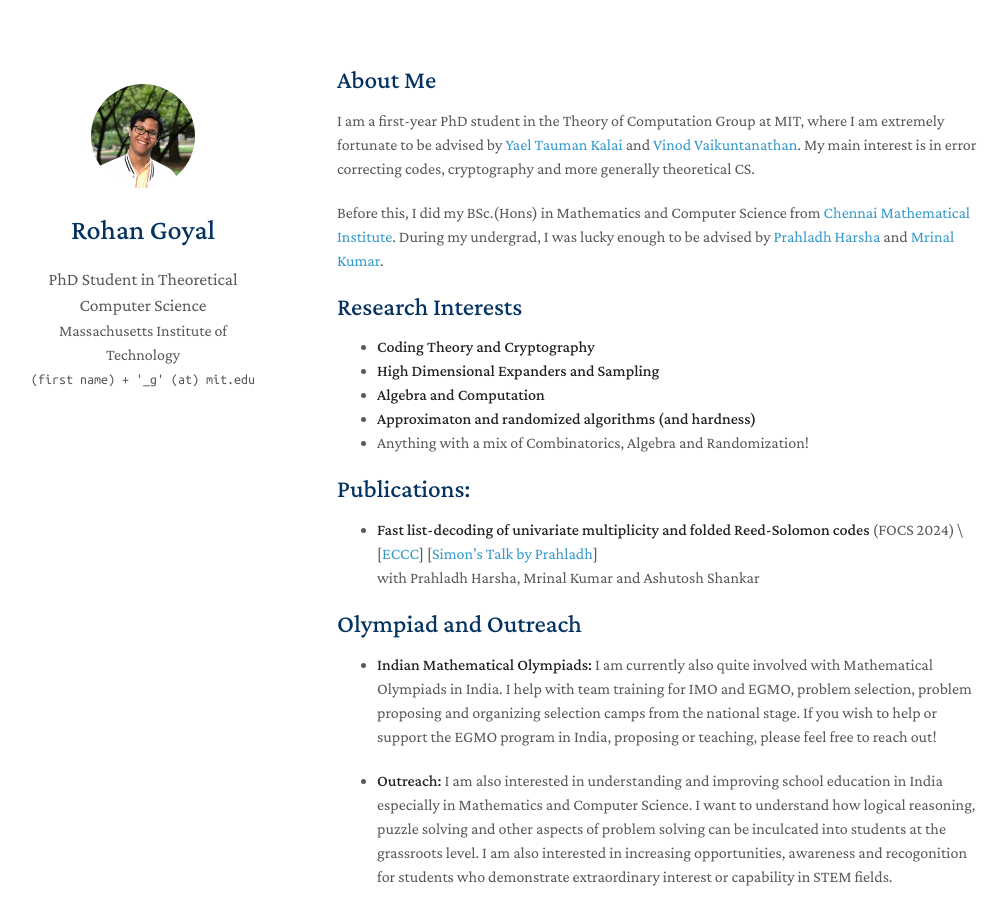
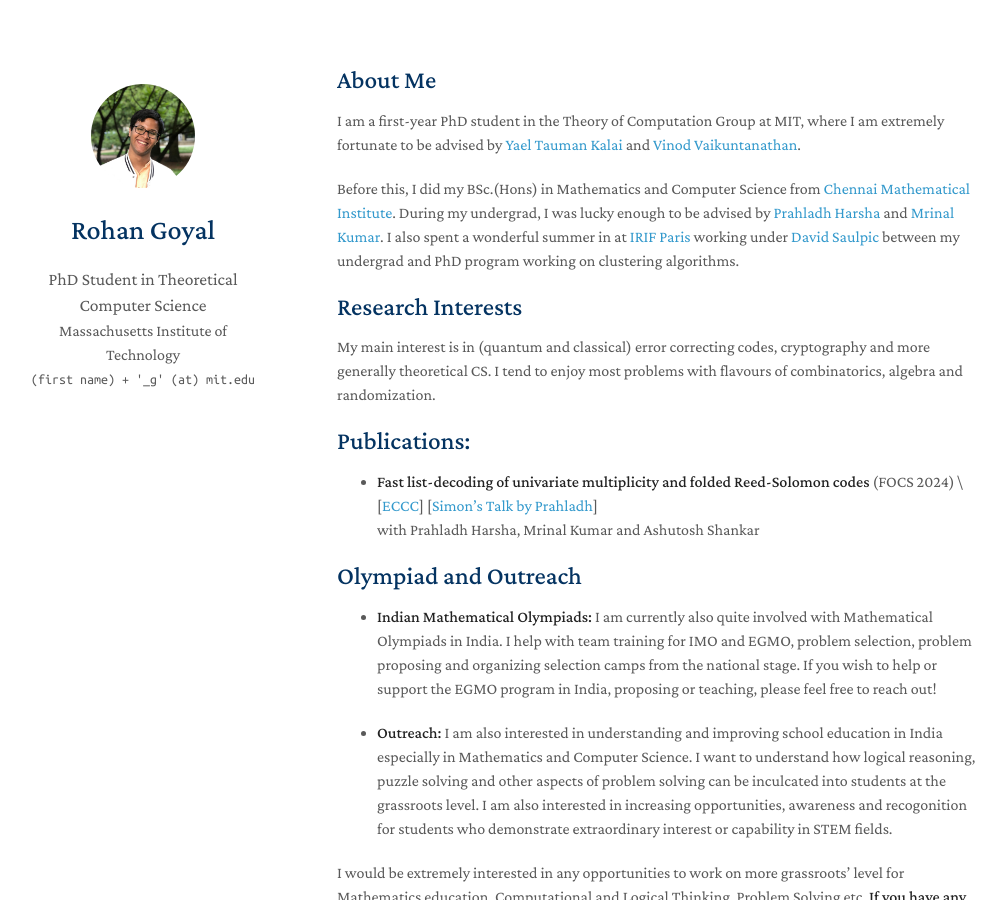
Before and after one commit to goyal-rohan/goyal-rohan.github.io, a Jekyll site: the page built from index.md, in a window 1280 px wide and 900 px high. Shown: the whole window, without its empty margins (133-1140 px from the left). Built offline with Jekyll 4.4.1, drawn with Linux system fonts in a browser that asks for light colours; nearby versions of some CDN libraries; a style sheet for code colours, icons or effects is not loaded; our own code applies the rules of GitHub Pages for plain Markdown files.

Commit message:
minor website updates

```diff
--- a/index.md
+++ b/index.md
@@ -4,18 +4,14 @@ layout: homepage
 
 ## About Me
 
-I am a first-year PhD student in the Theory of Computation Group at MIT, where I am extremely fortunate to be advised by [Yael Tauman Kalai](https://www.microsoft.com/en-us/research/people/yael/) and [Vinod Vaikuntanathan](https://people.csail.mit.edu/vinodv/). My main interest is in error correcting codes, cryptography and more generally theoretical CS.
+I am a first-year PhD student in the Theory of Computation Group at MIT, where I am extremely fortunate to be advised by [Yael Tauman Kalai](https://www.microsoft.com/en-us/research/people/yael/) and [Vinod Vaikuntanathan](https://people.csail.mit.edu/vinodv/).
 
-Before this, I did my BSc.(Hons) in Mathematics and Computer Science from [Chennai Mathematical Institute](https://www.cmi.ac.in/). During my undergrad, I was lucky enough to be advised by [Prahladh Harsha](https://www.tcs.tifr.res.in/~prahladh/) and [Mrinal Kumar](https://mrinalkr.bitbucket.io/).
+Before this, I did my BSc.(Hons) in Mathematics and Computer Science from [Chennai Mathematical Institute](https://www.cmi.ac.in/). During my undergrad, I was lucky enough to be advised by [Prahladh Harsha](https://www.tcs.tifr.res.in/~prahladh/) and [Mrinal Kumar](https://mrinalkr.bitbucket.io/). I also spent a wonderful summer in at [IRIF Paris](https://www.irif.fr/) working under [David Saulpic](https://www.normalesup.org/~saulpic/) between my undergrad and PhD program working on clustering algorithms.
 
 
 ## Research Interests
 
-- **Coding Theory and Cryptography**
-- **High Dimensional Expanders and Sampling**
-- **Algebra and Computation**
-- **Approximaton and randomized algorithms (and hardness)**
-- Anything with a mix of Combinatorics, Algebra and Randomization!
+My main interest is in (quantum and classical) error correcting codes, cryptography and more generally theoretical CS. I tend to enjoy most problems with flavours of combinatorics, algebra and randomization.
 
 ## Publications:
 - **Fast list-decoding of univariate multiplicity and folded Reed-Solomon codes** (FOCS 2024) \   [[ECCC](https://eccc.weizmann.ac.il/report/2023/185/)] [[Simon's Talk by Prahladh](https://www.youtube.com/live/t3AdyuYaPzI?si=Yalpe2fbju6czVSb)] \
```
Also changed, not shown: 1 other file.
